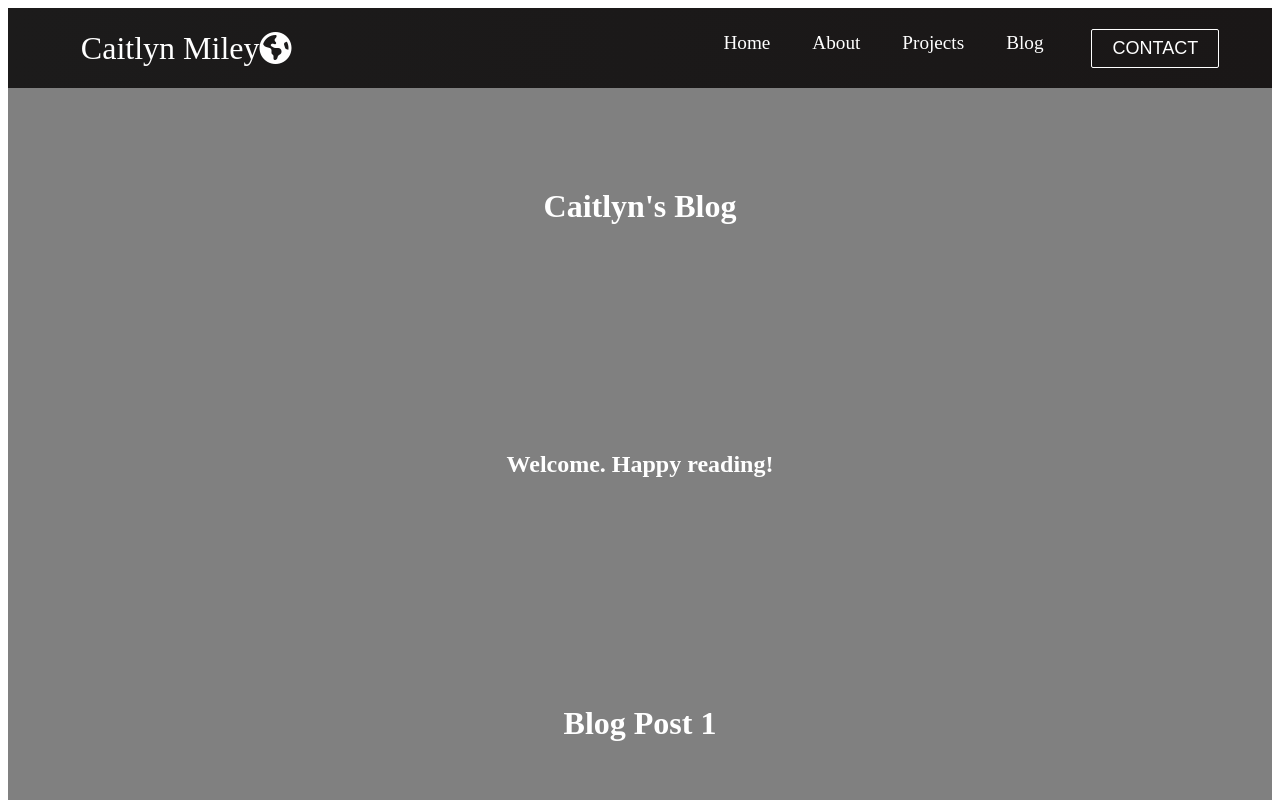
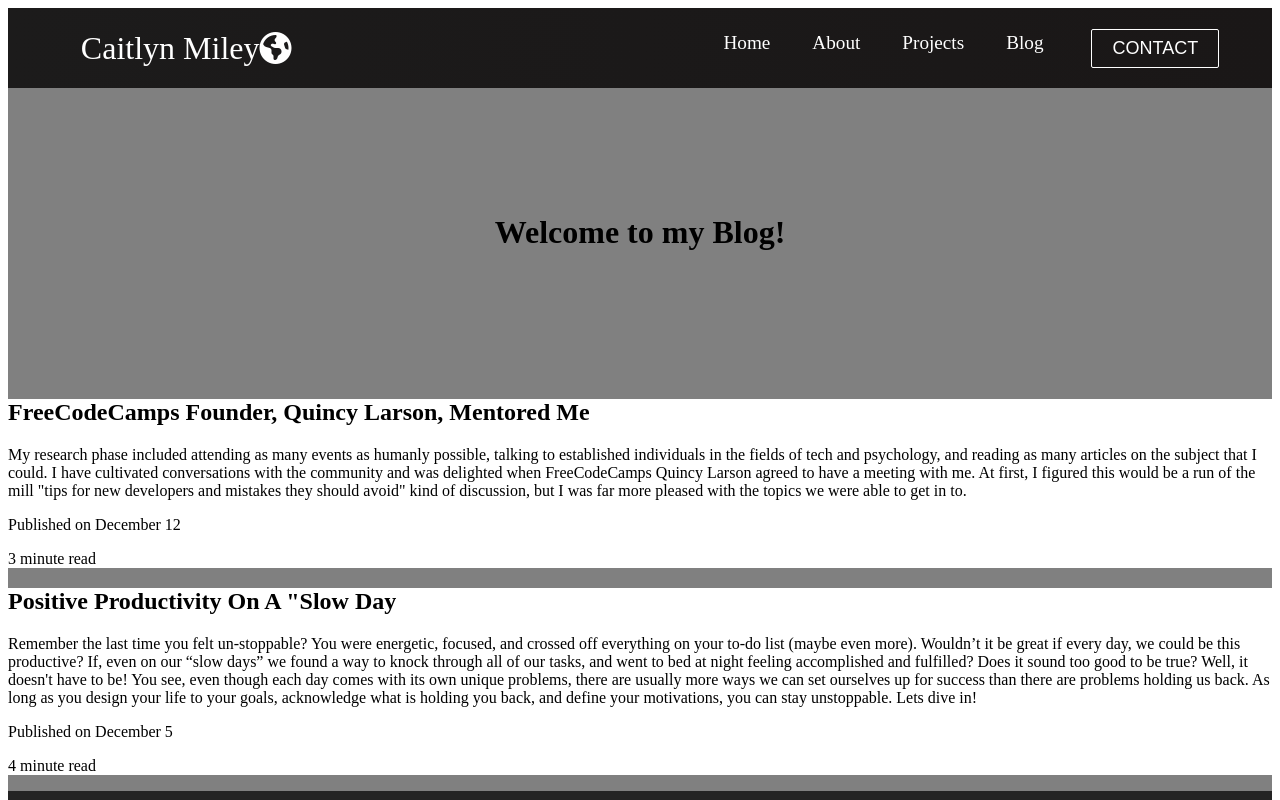
Before and after one commit to smilleeymilleey/website, a React (Create React App) app in the folder website-1/: page /blog in a window 1280 px wide. Shown: the top 800 px of the page. Built offline with nearby package versions, Linux system fonts and the light colour scheme.

Commit message:
adding style to blog

```diff
--- a/website-1/src/components/BlogPage.css
+++ b/website-1/src/components/BlogPage.css
@@ -23,16 +23,35 @@
 
 }
 
-.Blog1 {
+.Blog {
   padding-top: 0;
+  padding-left: 10%;
+  padding-right: 10%;
 }
 
+.footer {
+  margin-left: 0%;
+  margin-right: 0%;
+}
 
+.happy {
+  padding-bottom: 10%;
+  text-align: center;
+}
+
+.blog {
+  margin-top: 0;
+  padding-top: 10%;
+  padding-bottom: 10%;
+  text-align: center;
+}
 .Quincy {
 background-color: white;
+text-align: left;
 }
 
 .Productivity {
   background-color: white;
   object-fit: cover;
+  text-align: left;
 }
--- a/website-1/src/components/Footer.css
+++ b/website-1/src/components/Footer.css
@@ -5,6 +5,7 @@
   flex-direction: column;
   justify-content: center;
   align-items: center;
+
 }
 
 .footer-subscription {
--- a/website-1/src/components/pages/Blog.js
+++ b/website-1/src/components/pages/Blog.js
@@ -10,17 +10,16 @@ export default function Blog() {
   return (
     <div className='Blog-Container'>
       <div className="Header">
-        <h1 className="welcome"> Caitlyn's Blog</h1>
-          <h2 className="header">
-            Welcome. Happy reading! </h2>
+        <h1 className="blog"> Welcome to my Blog!</h1>
+
       </div>
 
       <div className='Blog1'>
-          <h1 className="welcome">Blog Post 1</h1>
-      </div>
+
         <div className="Quincy">
            <h2>FreeCodeCamps Founder, Quincy Larson, Mentored Me</h2>
-              <p>My research phase included attending as many events as humanly possible, talking to established individuals in the fields of tech and psychology, and reading as many articles on the subject that I could. I have cultivated conversations with the community and was delighted when FreeCodeCamps Quincy Larson agreed to have a meeting with me. At first, I figured this would be a run of the mill "tips for new developers and mistakes they should avoid" kind of discussion, but I was far more pleased with the topics we were able to get in to.</p>
+              <p>
+                My research phase included attending as many events as humanly possible, talking to established individuals in the fields of tech and psychology, and reading as many articles on the subject that I could. I have cultivated conversations with the community and was delighted when FreeCodeCamps Quincy Larson agreed to have a meeting with me. At first, I figured this would be a run of the mill "tips for new developers and mistakes they should avoid" kind of discussion, but I was far more pleased with the topics we were able to get in to.</p>
               <p>Published on December 12 </p>
               <p>3 minute read</p>
 
@@ -33,16 +32,21 @@ export default function Blog() {
         <div className='Blog2'>
             <div className="Productivity">
               <h2>Positive Productivity On A "Slow Day</h2>
-              <p>Remember the last time you felt un-stoppable? You were energetic, focused, and crossed off everything on your to-do list (maybe even more). Wouldn’t it be great if every day, we could be this productive? If, even on our “slow days” we found a way to knock through all of our tasks, and went to bed at night feeling accomplished and fulfilled? Does it sound too good to be true?
-Well, it doesn't have to be! You see, even though each day comes with its own unique problems, there are usually more ways we can set ourselves up for success than there are problems holding us back. As long as you design your life to your goals, acknowledge what is holding you back, and define your motivations, you can stay unstoppable. Lets dive in! </p>
+              <p>
+                Remember the last time you felt un-stoppable? You were energetic, focused, and crossed off everything on your to-do list (maybe even more). Wouldn’t it be great if every day, we could be this productive? If, even on our “slow days” we found a way to knock through all of our tasks, and went to bed at night feeling accomplished and fulfilled? Does it sound too good to be true?
+                Well, it doesn't have to be! You see, even though each day comes with its own unique problems, there are usually more ways we can set ourselves up for success than there are problems holding us back. As long as you design your life to your goals, acknowledge what is holding you back, and define your motivations, you can stay unstoppable. Lets dive in!
+              </p>
               <p> Published on December 5</p>
               <p>4 minute read</p>
             </div>
-
+            <div className="Footer">
           <Footer />
+          </div>
+          </div>
+         </div>
          </div>
 
-         </div>
+
 
 
 
```
Also changed, not shown: 1 other file (tests, documents, lock files or other folders).
